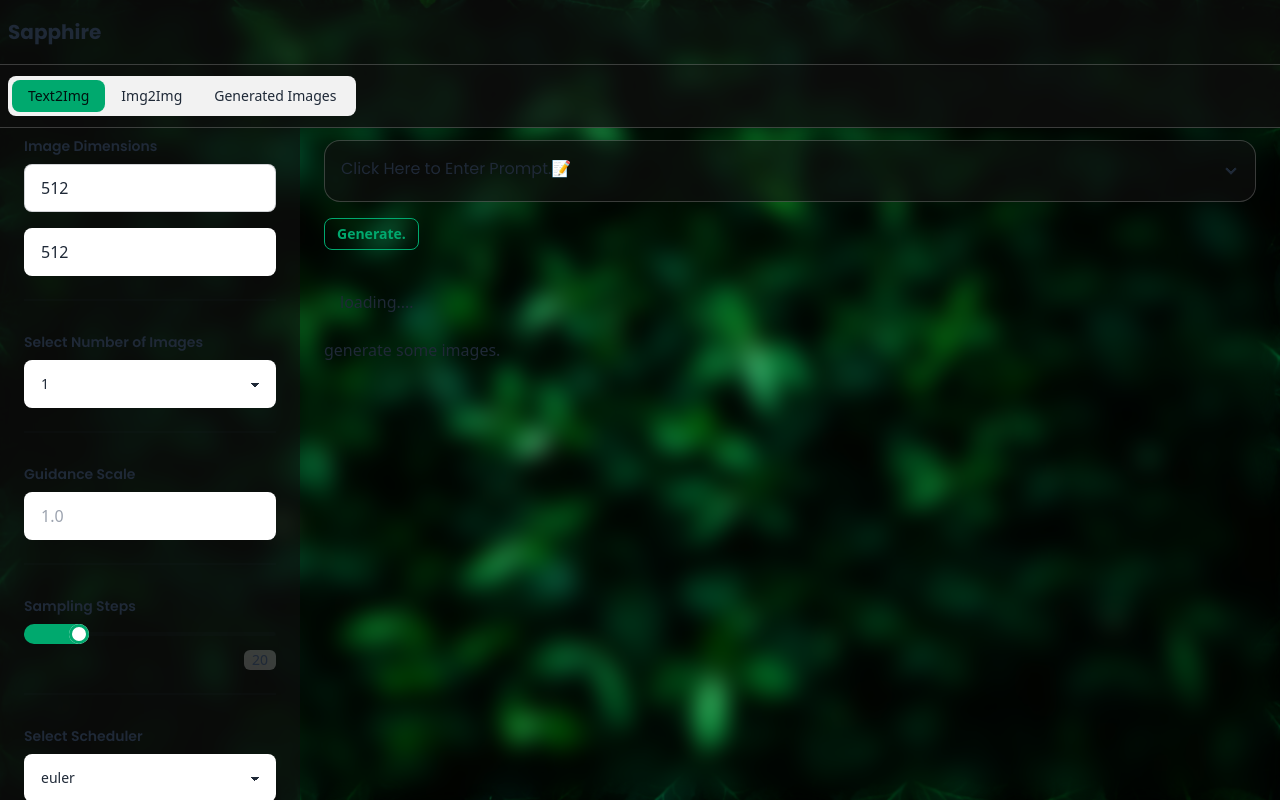
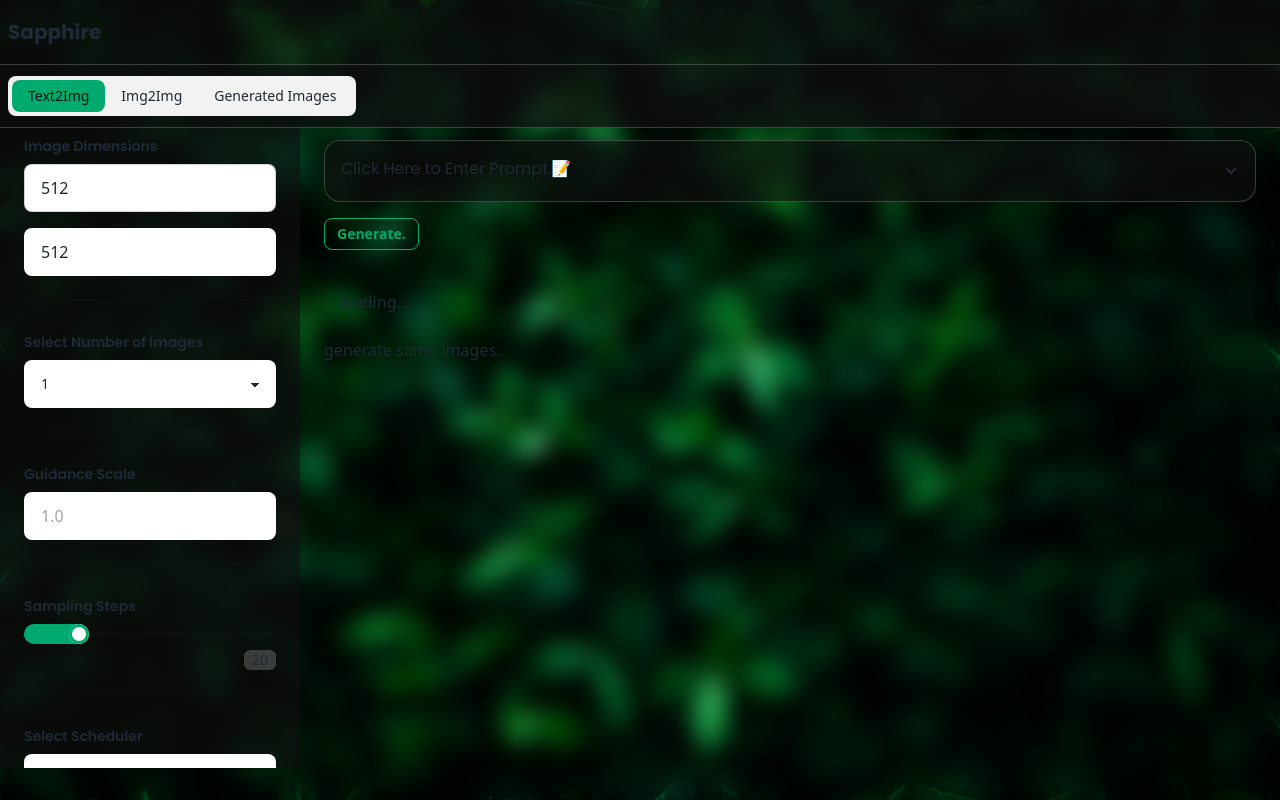
Before and after one commit to DeepHansda/sapphire2, a FastAPI app: page /text-to-img in a window 1280 px wide. Run offline with FastAPI, Linux system fonts and the light colour scheme; parts of the project's set-up code (start-up, migrations or seed data) failed here and were passed over; some libraries are stand-ins or nearby versions.

Commit message:
fixed sidebar items and added scrolls in pages

```diff
--- a/src/static/css/main.css
+++ b/src/static/css/main.css
@@ -3256,6 +3256,26 @@
   max-height: calc(100vh - 8.6rem);
 }
 
+.max-h-\[calc\(100vh-9rem\)\] {
+  max-height: calc(100vh - 9rem);
+}
+
+.max-h-\[calc\(100vh-10rem\)\] {
+  max-height: calc(100vh - 10rem);
+}
+
+.max-h-\[calc\(100vh-12rem\)\] {
+  max-height: calc(100vh - 12rem);
+}
+
+.max-h-\[calc\(100vh-11rem\)\] {
+  max-height: calc(100vh - 11rem);
+}
+
+.max-h-\[calc\(100vh-10\.5rem\)\] {
+  max-height: calc(100vh - 10.5rem);
+}
+
 .w-9\/12 {
   width: 75%;
 }
--- a/src/templates/pages/generate.html
+++ b/src/templates/pages/generate.html
@@ -5,7 +5,7 @@
     <div>{% include "partials/sideBar.html" %}</div>
     <div
       id="sub_content"
-      class="w-full max-h-[calc(100vh-8rem)] flex-grow px-6 overflow-y-auto scroll-smooth"
+      class="w-full max-h-[calc(100vh-10.5rem)] flex-grow px-6 overflow-y-auto scroll-smooth"
     >
       <div class="">{% include "partials/promptBox.html"%}</div>
       <div id="generated_result" class="my-6">generate some images.</div>
--- a/src/templates/partials/sideBar.html
+++ b/src/templates/partials/sideBar.html
@@ -2,7 +2,7 @@
 "euler_a", "heun", "lms", "unipc", "dpm_2", "dpm_2_a", "dpmpp_2m", "dpmpp_sde",
 "dpmpp_2m_sde"] %}
 <div
-  class="w-[300px] max-h-[calc(100vh-8rem)] scroll-smooth overflow-y-auto backdrop-blur-3xl bg-darkGlass-200"
+  class="w-[300px] max-h-[calc(100vh-10rem)] scroll-smooth overflow-y-auto backdrop-blur-3xl bg-darkGlass-200"
 >
   <div class="flex flex-col px-6">
     <div class="">
```
